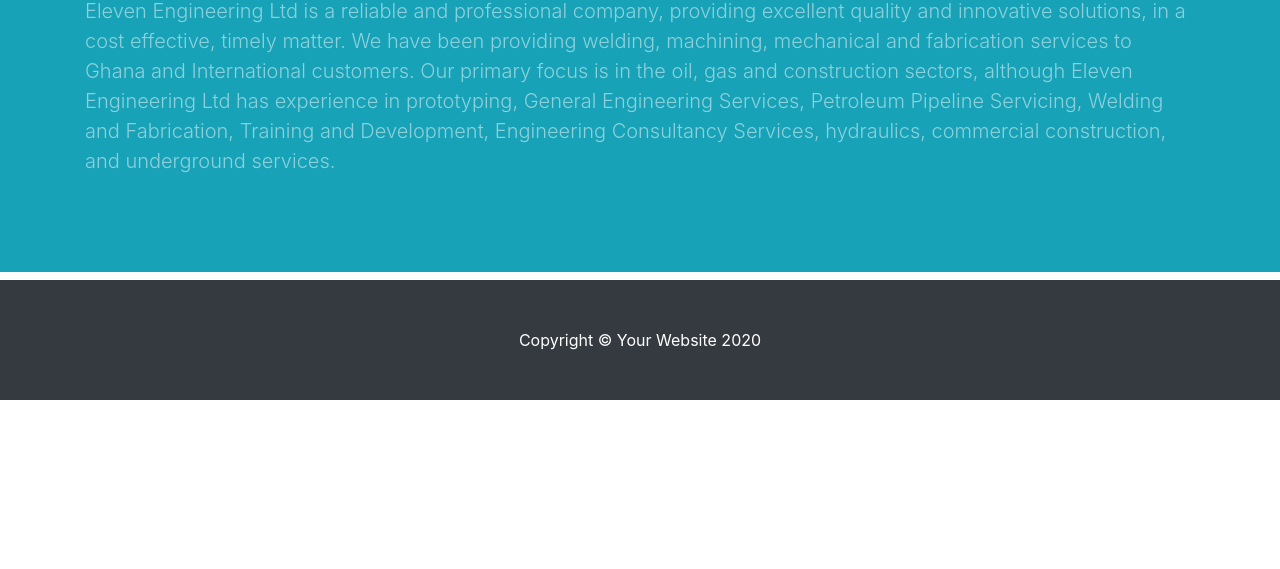
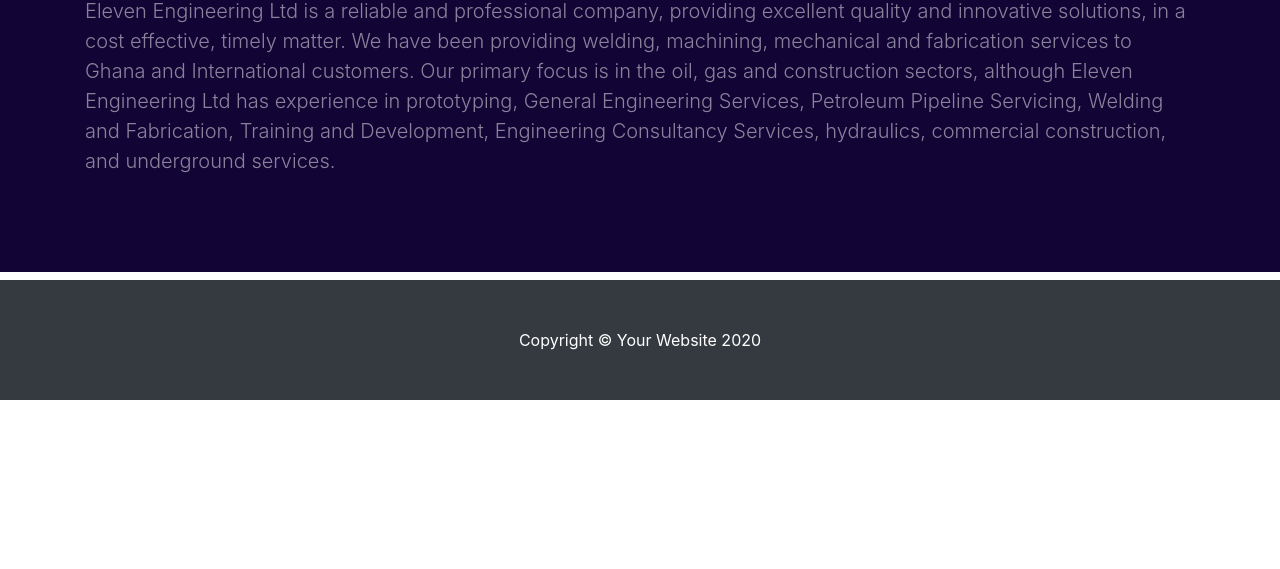
Before and after one commit to sarsahvincent/eleven_engineering, a website: page about.html in a window 1280 px wide. Shown: the part 231-800 px from the top of the page. Drawn offline with Linux system fonts and the light colour scheme.

Commit message:
Update business-frontpage.css

```diff
--- a/css/business-frontpage.css
+++ b/css/business-frontpage.css
@@ -17,3 +17,7 @@
     background-repeat: no-repeat;
     background-size: cover;
 }
+
+.about {
+    background-color: rgb(18, 5, 54) !important;
+}
```
